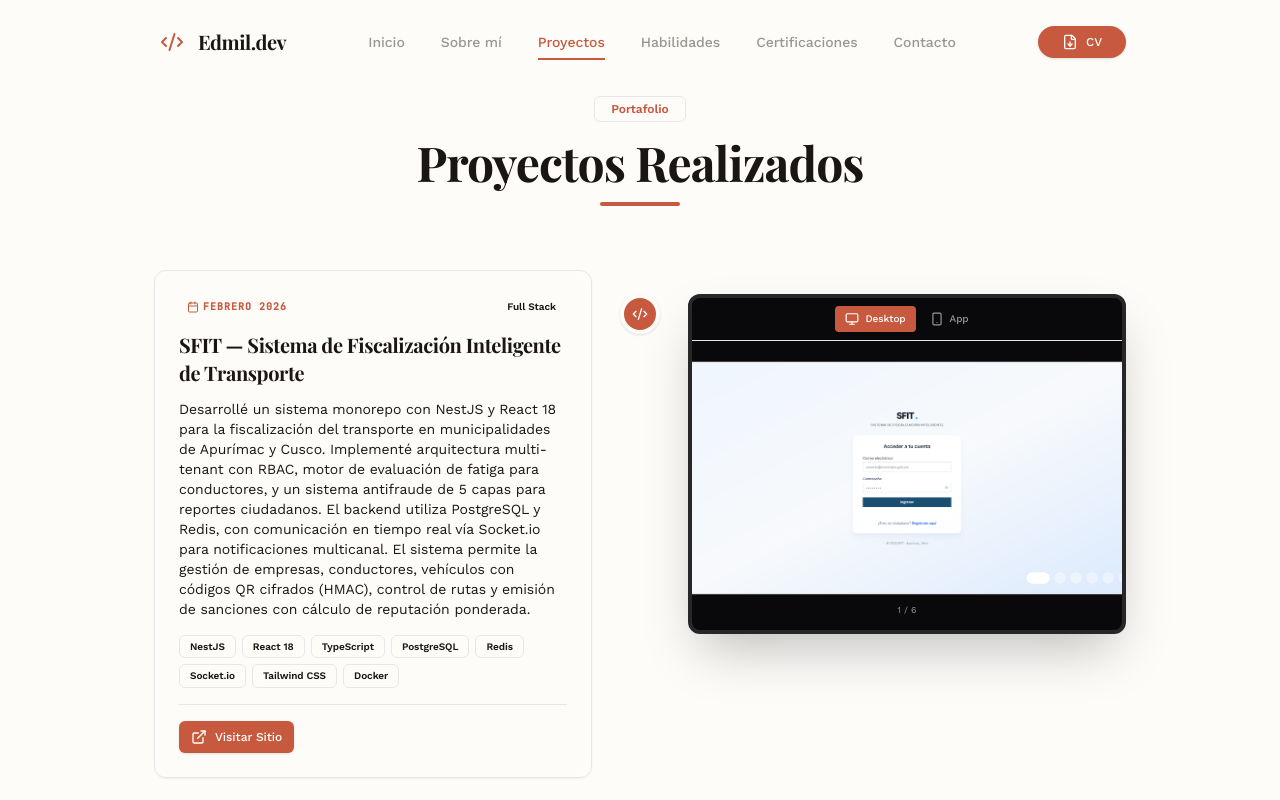
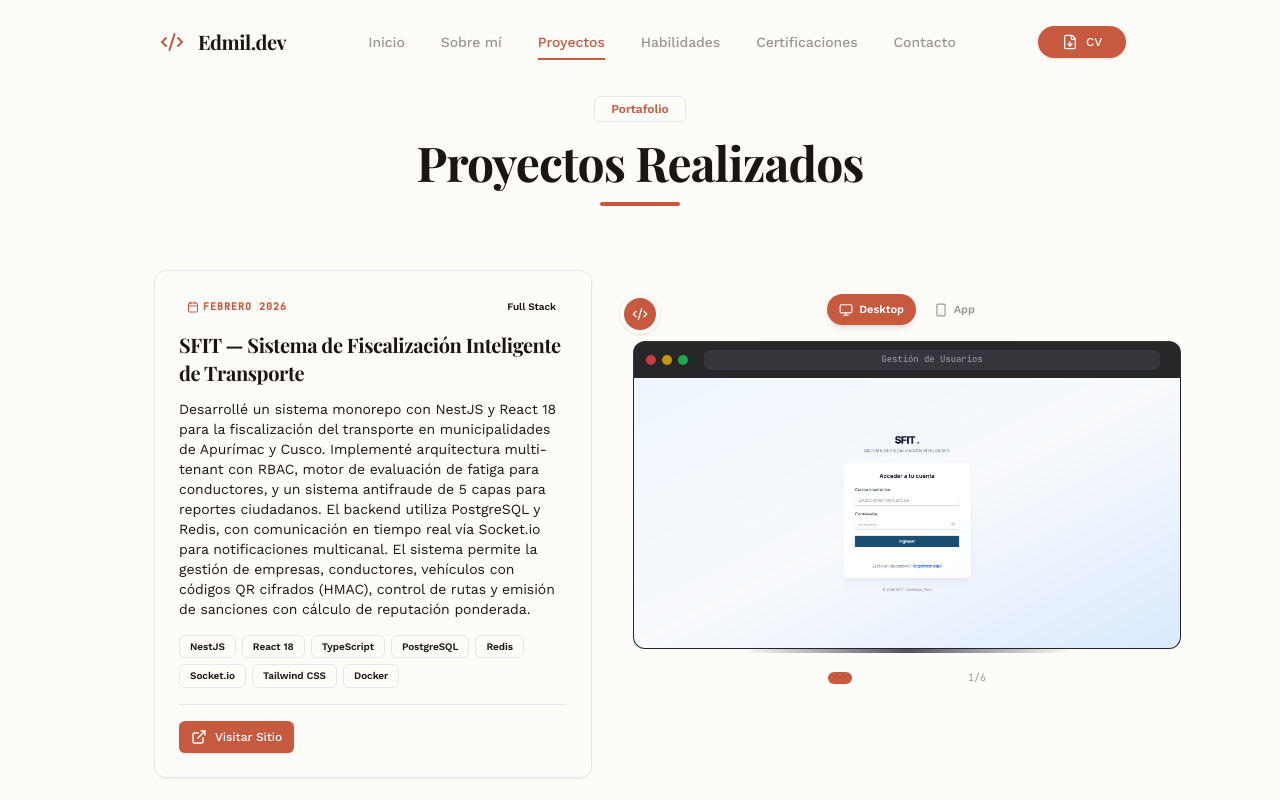
Before and after one commit to milith0kun/PortafolioWorkana, a React (Vite) app: page / in a window 1280 px wide. Both pictures are taken after a click on the button "Proyectos". Built offline with nearby package versions, Linux system fonts and the light colour scheme.

Commit message:
feat: marcos realistas de dispositivos + puntitos carrusel fuera de imagen + screenshots judiscribe

```diff
--- a/src/components/sections/Experience.jsx
+++ b/src/components/sections/Experience.jsx
@@ -366,100 +366,75 @@ const DeviceScreenshotViewer = ({ screenshotsByDevice, onOpenLightbox }) => {
 
   const shouldScroll = !currentImage?.disableScroll && (imageHeight > getScrollThreshold());
 
-  const getContainerClass = () => {
-    if (activeDevice === 'mobile') {
-      return 'max-w-[280px] w-full mx-auto rounded-[2rem] border-4 border-zinc-800 shadow-xl';
-    }
-    if (activeDevice === 'tablet') {
-      return 'max-w-[500px] w-full mx-auto rounded-xl border-2 border-zinc-700 shadow-lg';
-    }
-    // Desktop: Marco estilo monitor (Rectangular con borde grueso y sombra)
-    return 'w-full rounded-xl border-4 border-zinc-800 shadow-2xl bg-zinc-950';
-  };
-
   // Ref para detectar visibilidad y reiniciar animación
   const containerRef = useRef(null);
   const isInView = useInView(containerRef, { once: false, amount: 0.3 });
 
   return (
-    <div ref={containerRef} className={`mt-6 ${getContainerClass()} overflow-hidden`}>
+    <div ref={containerRef} className="mt-6">
       <AnimatePresence mode="wait">
-        {/* Renderizado condicional para Grid de Escritorio vs Scroll/Carrusel Único */}
-        {/* Para simplificar y mantener consistencia visual, usaremos el carrusel único para todo por ahora,
-            pero adaptado al dispositivo */}
         <motion.div
           initial={{ opacity: 0, y: 10 }}
           animate={{ opacity: 1, y: 0 }}
           exit={{ opacity: 0, y: -10 }}
           transition={{ duration: 0.3 }}
         >
-          {/* Si es Desktop y tiene MÚLTIPLES imágenes que se benefician de grid... No, el usuario prefiere carrusel.
-              Mantendremos el carrusel pero con scroll inteligente. */}
-
-          {/* Tabs dentro de la card */}
-          <div className="flex justify-center gap-1 p-2 bg-muted/30 border-b border-border/20">
+          {/* Tabs de dispositivo - estilo pastilla */}
+          <div className="flex justify-center gap-1.5 mb-4">
             {devices.map((device) => (
               <button
                 key={device.key}
                 onClick={() => setActiveDevice(device.key)}
                 className={`
-                  flex items-center gap-1.5 px-2.5 py-1 rounded text-[10px] font-medium transition-all
+                  flex items-center gap-1.5 px-3 py-1.5 rounded-full text-[11px] font-semibold transition-all duration-200
                   ${activeDevice === device.key
-                    ? 'bg-primary text-primary-foreground shadow-sm'
-                    : 'text-muted-foreground hover:bg-muted/50'
+                    ? 'bg-primary text-primary-foreground shadow-md shadow-primary/30'
+                    : 'text-muted-foreground bg-muted/40 hover:bg-muted/70 hover:text-foreground'
                   }
                 `}
               >
                 {device.icon}
-                <span className="hidden sm:inline text-[10px]">{device.label}</span>
+                <span className="hidden sm:inline">{device.label}</span>
               </button>
             ))}
           </div>
 
-          {/* Visualizador: 1 imagen */}
-          {false ? (
-            /* Layout móvil: 2 verticales lado a lado */
-            <div className="grid grid-cols-2 gap-1 p-3">
-              {currentScreenshots.slice(0, 2).map((screenshot, idx) => (
-                <div
-                  key={idx}
-                  className="group relative rounded overflow-hidden bg-muted/50 border border-border/20"
-                >
-                  <div className="relative h-[350px] overflow-hidden">
-                    <img
-                      src={screenshot.image}
-                      alt={screenshot.label || `Screenshot ${idx + 1}`}
-                      className="w-full h-full object-cover object-top"
-                    />
+          {/* ===== MARCO DE DISPOSITIVO ===== */}
+          <div className={`${
+            activeDevice === 'desktop' && currentImage?.disableScroll
+              ? 'md:w-[125%] md:-ml-[12.5%]'
+              : ''
+          }`}>
+
+            {/* --- DESKTOP: Marco estilo laptop --- */}
+            {activeDevice === 'desktop' && (
+              <div className="w-full">
+                {/* Barra superior del navegador */}
+                <div className="bg-zinc-800 rounded-t-xl px-3 py-2 flex items-center gap-2 border border-zinc-700/50 border-b-0">
+                  <div className="flex gap-1.5">
+                    <div className="w-2.5 h-2.5 rounded-full bg-red-500/80" />
+                    <div className="w-2.5 h-2.5 rounded-full bg-yellow-500/80" />
+                    <div className="w-2.5 h-2.5 rounded-full bg-green-500/80" />
                   </div>
-                  <div className="absolute inset-0 bg-gradient-to-t from-black/60 via-transparent to-transparent opacity-0 group-hover:opacity-100 transition-opacity">
-                    <div className="absolute bottom-2 left-2">
-                      <span className="text-[9px] font-medium text-white">{screenshot.label}</span>
+                  <div className="flex-1 mx-2">
+                    <div className="bg-zinc-700/60 rounded-md px-3 py-0.5 text-[9px] text-zinc-400 font-mono truncate text-center">
+                      {currentImage?.label || 'Vista Desktop'}
                     </div>
                   </div>
                 </div>
-              ))}
-            </div>
-          ) : (
-            /* Layout normal: 1 imagen con scroll condicional */
-            <div className="p-3">
+                {/* Pantalla */}
                 <div
-                className={`group relative rounded overflow-hidden bg-zinc-900/50 border border-border/20 cursor-pointer transition-all hover:border-primary/50 hover:shadow-lg hover:shadow-primary/10 ${
-                  activeDevice === 'desktop' && currentImage?.disableScroll
-                    ? 'md:scale-[1.15] md:origin-center md:my-6'
-                    : ''
-                }`}
+                  className="group relative overflow-hidden bg-zinc-950 border-x border-b border-zinc-700/50 rounded-b-xl cursor-pointer transition-all hover:shadow-lg hover:shadow-primary/10"
                   onClick={onOpenLightbox}
                   role="button"
                   tabIndex={0}
                   onKeyDown={(e) => e.key === 'Enter' && onOpenLightbox?.()}
                 >
                   <div
-                  className="relative overflow-hidden bg-zinc-900/50 transition-all duration-300 flex flex-col items-center justify-center"
+                    className="relative overflow-hidden transition-all duration-300 flex flex-col items-center justify-center"
                     style={{
-                    height: (activeDevice === 'desktop' && currentImage?.disableScroll)
-                      ? 'auto'
-                      : `${viewportHeight}px`
+                      height: currentImage?.disableScroll ? 'auto' : `${viewportHeight}px`,
+                      maxHeight: currentImage?.disableScroll ? `${viewportHeight}px` : undefined
                     }}
                   >
                     <AnimatePresence mode="wait">
@@ -470,7 +445,7 @@ const DeviceScreenshotViewer = ({ screenshotsByDevice, onOpenLightbox }) => {
                           alt={currentImage.label || 'Screenshot'}
                           className={`${shouldScroll && isInView
                             ? 'w-full h-auto object-cover object-top screenshot-scroll-stages absolute top-0 left-0'
-                          : (activeDevice === 'desktop' && currentImage?.disableScroll)
+                            : currentImage?.disableScroll
                               ? 'w-full h-auto object-contain'
                               : 'w-full h-full object-contain'
                           }`}
@@ -489,23 +464,13 @@ const DeviceScreenshotViewer = ({ screenshotsByDevice, onOpenLightbox }) => {
                     </AnimatePresence>
                   </div>
 
-                {/* Overlay con info y botón de expandir */}
-                <div className="absolute inset-0 bg-gradient-to-t from-black/60 via-transparent to-transparent opacity-0 group-hover:opacity-100 transition-opacity pointer-events-none">
-                  <div className="absolute bottom-2 left-2">
-                    <span className="text-[10px] font-medium text-white">{currentImage?.label}</span>
+                  {/* Overlay hover */}
+                  <div className="absolute inset-0 bg-gradient-to-t from-black/50 via-transparent to-transparent opacity-0 group-hover:opacity-100 transition-opacity pointer-events-none">
+                    <div className="absolute top-1/2 left-1/2 -translate-x-1/2 -translate-y-1/2">
+                      <div className="p-3 bg-primary/90 rounded-full shadow-lg transform scale-0 group-hover:scale-100 transition-transform duration-300">
+                        <Maximize2 size={20} className="text-white" />
                       </div>
-
-                  {/* Botón de expandir/maximizar */}
-                  <div className="absolute top-1/2 left-1/2 -translate-x-1/2 -translate-y-1/2 flex flex-col items-center gap-2">
-                    <div className="p-3 bg-primary/90 rounded-full shadow-lg transform scale-0 group-hover:scale-100 transition-transform duration-300">
-                      <Maximize2 size={24} className="text-white" />
                     </div>
-                    <span className="text-white text-xs font-medium bg-black/50 px-2 py-1 rounded opacity-0 group-hover:opacity-100 transition-opacity delay-100">
-                      Ver en grande
-                    </span>
-                  </div>
-
-                  {/* Indicador de scroll solo si es scrolleable */}
                     {shouldScroll && (
                       <div className="absolute top-2 right-2 bg-black/40 backdrop-blur-sm px-1.5 py-0.5 rounded text-[8px] text-white/80 flex items-center gap-0.5">
                         <svg className="w-2.5 h-2.5 animate-bounce" fill="none" stroke="currentColor" viewBox="0 0 24 24">
@@ -515,31 +480,175 @@ const DeviceScreenshotViewer = ({ screenshotsByDevice, onOpenLightbox }) => {
                       </div>
                     )}
                   </div>
+                </div>
+                {/* Base del laptop */}
+                <div className="mx-auto w-[60%] h-1 bg-gradient-to-r from-transparent via-zinc-600 to-transparent rounded-b-full" />
+              </div>
+            )}
 
-                {/* Indicadores de carrusel */}
+            {/* --- MOBILE: Marco estilo teléfono --- */}
+            {activeDevice === 'mobile' && (
+              <div className="max-w-[280px] mx-auto">
+                <div className="bg-zinc-800 rounded-[2.5rem] border-[3px] border-zinc-700 shadow-2xl shadow-black/40 p-1.5 overflow-hidden">
+                  {/* Notch */}
+                  <div className="relative flex justify-center">
+                    <div className="absolute top-0 z-10 w-24 h-5 bg-zinc-800 rounded-b-2xl flex items-center justify-center">
+                      <div className="w-12 h-1 bg-zinc-600 rounded-full" />
+                    </div>
+                  </div>
+                  {/* Pantalla */}
+                  <div
+                    className="group relative overflow-hidden bg-zinc-950 rounded-[2rem] cursor-pointer"
+                    onClick={onOpenLightbox}
+                    role="button"
+                    tabIndex={0}
+                    onKeyDown={(e) => e.key === 'Enter' && onOpenLightbox?.()}
+                  >
+                    <div
+                      className="relative overflow-hidden transition-all duration-300 flex flex-col items-center justify-center"
+                      style={{ height: `${viewportHeight}px` }}
+                    >
+                      <AnimatePresence mode="wait">
+                        {currentImage && (
+                          <motion.img
+                            key={`${activeDevice}-${currentIndex}`}
+                            src={currentImage.image}
+                            alt={currentImage.label || 'Screenshot'}
+                            className={`${shouldScroll && isInView
+                              ? 'w-full h-auto object-cover object-top screenshot-scroll-stages absolute top-0 left-0'
+                              : 'w-full h-full object-contain'
+                            }`}
+                            style={shouldScroll ? {
+                              '--scroll-distance': `calc(100% - ${viewportHeight}px)`
+                            } : undefined}
+                            initial={{ opacity: 0 }}
+                            animate={{ opacity: 1 }}
+                            exit={{ opacity: 0 }}
+                            transition={{ duration: 0.3 }}
+                            loading="lazy"
+                            decoding="async"
+                            onLoad={(e) => setImageHeight(e.target.naturalHeight)}
+                          />
+                        )}
+                      </AnimatePresence>
+                    </div>
+
+                    {/* Overlay hover */}
+                    <div className="absolute inset-0 bg-gradient-to-t from-black/50 via-transparent to-transparent opacity-0 group-hover:opacity-100 transition-opacity pointer-events-none">
+                      <div className="absolute top-1/2 left-1/2 -translate-x-1/2 -translate-y-1/2">
+                        <div className="p-2.5 bg-primary/90 rounded-full shadow-lg transform scale-0 group-hover:scale-100 transition-transform duration-300">
+                          <Maximize2 size={18} className="text-white" />
+                        </div>
+                      </div>
+                      {shouldScroll && (
+                        <div className="absolute top-2 right-2 bg-black/40 backdrop-blur-sm px-1.5 py-0.5 rounded text-[8px] text-white/80 flex items-center gap-0.5">
+                          <svg className="w-2.5 h-2.5 animate-bounce" fill="none" stroke="currentColor" viewBox="0 0 24 24">
+                            <path strokeLinecap="round" strokeLinejoin="round" strokeWidth={2} d="M19 14l-7 7m0 0l-7-7m7 7V3" />
+                          </svg>
+                          Scroll
+                        </div>
+                      )}
+                    </div>
+                  </div>
+                  {/* Home bar */}
+                  <div className="flex justify-center py-1.5">
+                    <div className="w-20 h-1 bg-zinc-600 rounded-full" />
+                  </div>
+                </div>
+              </div>
+            )}
+
+            {/* --- TABLET: Marco estilo tablet --- */}
+            {activeDevice === 'tablet' && (
+              <div className="max-w-[480px] mx-auto">
+                <div className="bg-zinc-800 rounded-[1.5rem] border-[3px] border-zinc-700 shadow-xl shadow-black/30 p-2 overflow-hidden">
+                  {/* Cámara */}
+                  <div className="flex justify-center mb-1">
+                    <div className="w-2 h-2 bg-zinc-600 rounded-full" />
+                  </div>
+                  {/* Pantalla */}
+                  <div
+                    className="group relative overflow-hidden bg-zinc-950 rounded-xl cursor-pointer"
+                    onClick={onOpenLightbox}
+                    role="button"
+                    tabIndex={0}
+                    onKeyDown={(e) => e.key === 'Enter' && onOpenLightbox?.()}
+                  >
+                    <div
+                      className="relative overflow-hidden transition-all duration-300 flex flex-col items-center justify-center"
+                      style={{ height: `${viewportHeight}px` }}
+                    >
+                      <AnimatePresence mode="wait">
+                        {currentImage && (
+                          <motion.img
+                            key={`${activeDevice}-${currentIndex}`}
+                            src={currentImage.image}
+                            alt={currentImage.label || 'Screenshot'}
+                            className={`${shouldScroll && isInView
+                              ? 'w-full h-auto object-cover object-top screenshot-scroll-stages absolute top-0 left-0'
+                              : 'w-full h-full object-contain'
+                            }`}
+                            style={shouldScroll ? {
+                              '--scroll-distance': `calc(100% - ${viewportHeight}px)`
+                            } : undefined}
+                            initial={{ opacity: 0 }}
+                            animate={{ opacity: 1 }}
+                            exit={{ opacity: 0 }}
+                            transition={{ duration: 0.3 }}
+                            loading="lazy"
+                            decoding="async"
+                            onLoad={(e) => setImageHeight(e.target.naturalHeight)}
+                          />
+                        )}
+                      </AnimatePresence>
+                    </div>
+
+                    {/* Overlay hover */}
+                    <div className="absolute inset-0 bg-gradient-to-t from-black/50 via-transparent to-transparent opacity-0 group-hover:opacity-100 transition-opacity pointer-events-none">
+                      <div className="absolute top-1/2 left-1/2 -translate-x-1/2 -translate-y-1/2">
+                        <div className="p-2.5 bg-primary/90 rounded-full shadow-lg transform scale-0 group-hover:scale-100 transition-transform duration-300">
+                          <Maximize2 size={18} className="text-white" />
+                        </div>
+                      </div>
+                      {shouldScroll && (
+                        <div className="absolute top-2 right-2 bg-black/40 backdrop-blur-sm px-1.5 py-0.5 rounded text-[8px] text-white/80 flex items-center gap-0.5">
+                          <svg className="w-2.5 h-2.5 animate-bounce" fill="none" stroke="currentColor" viewBox="0 0 24 24">
+                            <path strokeLinecap="round" strokeLinejoin="round" strokeWidth={2} d="M19 14l-7 7m0 0l-7-7m7 7V3" />
+                          </svg>
+                          Scroll
+                        </div>
+                      )}
+                    </div>
+                  </div>
+                  {/* Home button */}
+                  <div className="flex justify-center py-1.5">
+                    <div className="w-8 h-1 bg-zinc-600 rounded-full" />
+                  </div>
+                </div>
+              </div>
+            )}
+          </div>
+
+          {/* ===== INDICADORES DE CARRUSEL (fuera del marco) ===== */}
           {currentScreenshots.length > 1 && (
-                  <div className="absolute bottom-2 right-2 flex gap-1 z-10">
+            <div className="flex items-center justify-center gap-2 mt-4">
               {currentScreenshots.map((_, idx) => (
                 <button
                   key={idx}
                   onClick={(e) => { e.stopPropagation(); setCurrentIndex(idx); }}
                   className={`
-                          w-2.5 h-2.5 rounded-full transition-all cursor-pointer
-                          ${idx === currentIndex ? 'bg-white w-5' : 'bg-white/40 hover:bg-white/70'}
+                    rounded-full transition-all duration-200 cursor-pointer
+                    ${idx === currentIndex
+                      ? 'bg-primary w-6 h-3 shadow-sm shadow-primary/40'
+                      : 'bg-muted-foreground/30 w-3 h-3 hover:bg-muted-foreground/60 hover:scale-110'
+                    }
                   `}
                   aria-label={`Ver imagen ${idx + 1}`}
                 />
               ))}
-                  </div>
-                )}
-              </div>
-
-              {/* Contador solo si hay múltiples imágenes */}
-              {currentScreenshots.length > 1 && (
-                <div className="text-center mt-1.5 text-[9px] text-muted-foreground">
-                  {currentIndex + 1} / {currentScreenshots.length}
-                </div>
-              )}
+              <span className="text-[10px] text-muted-foreground ml-2 font-mono">
+                {currentIndex + 1}/{currentScreenshots.length}
+              </span>
             </div>
           )}
         </motion.div>
```
Lines whose indentation alone changed are shown as unchanged.
